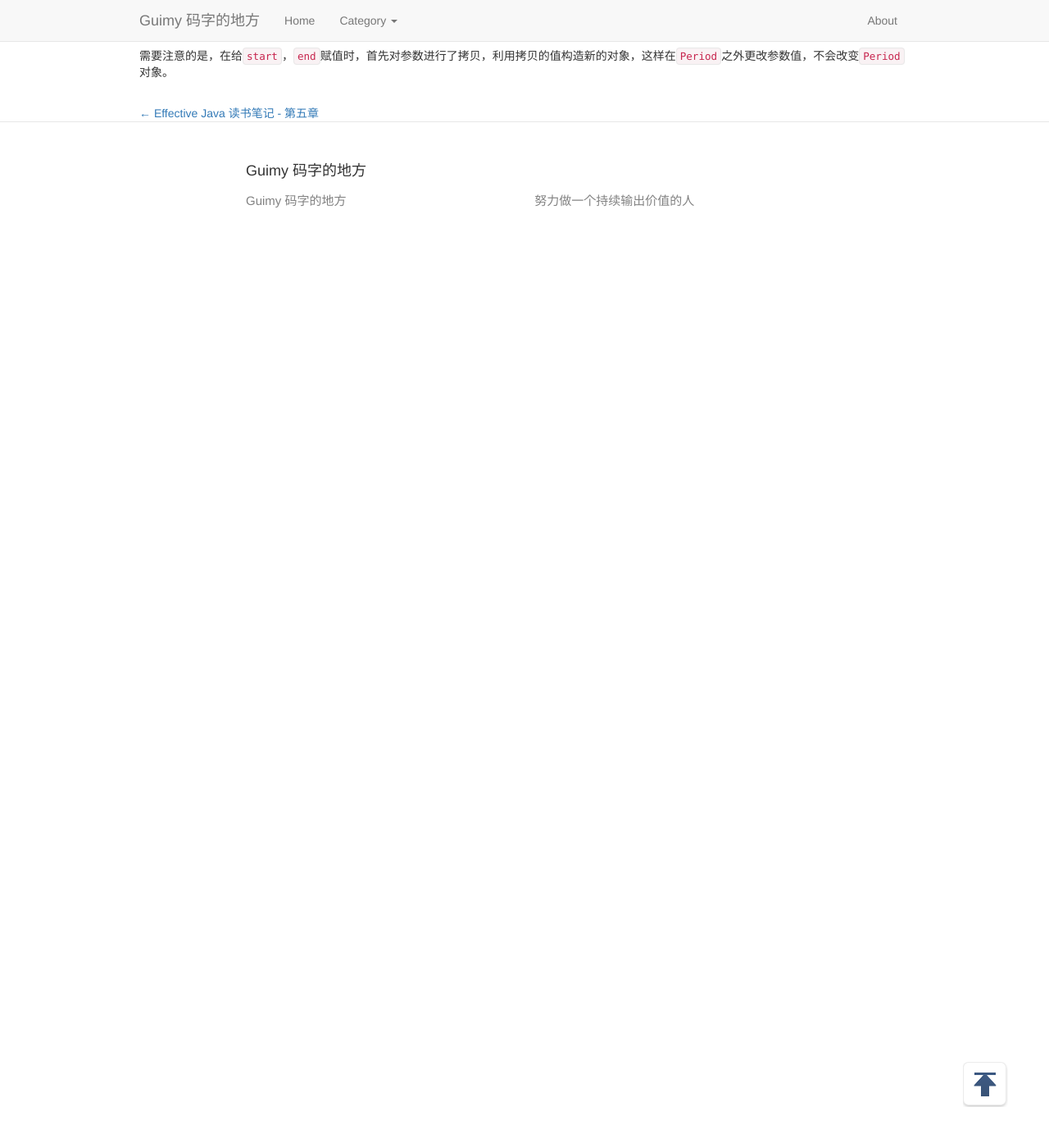
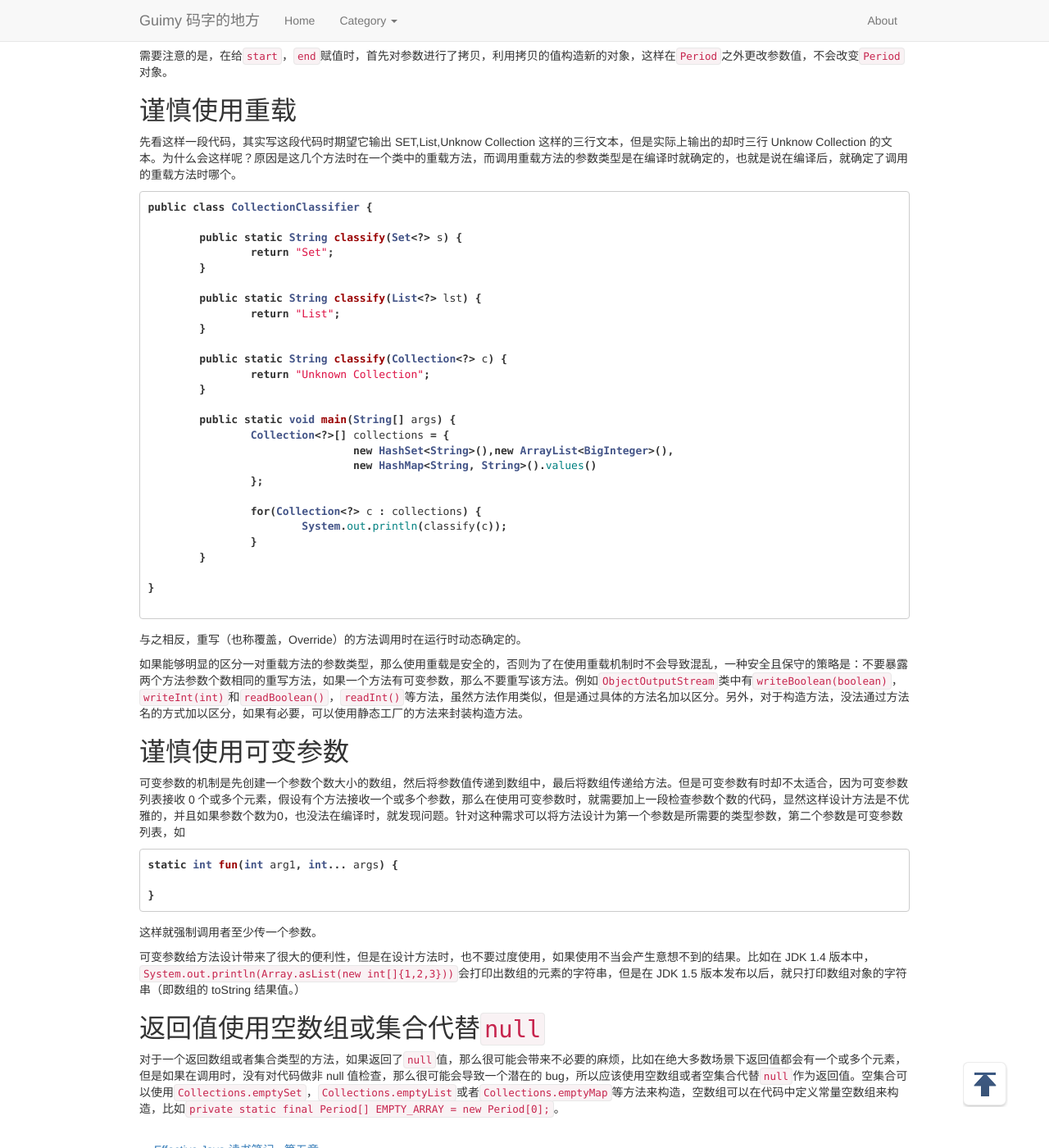
Before and after one commit to guimingyue/guimingyue.github.io, a Jekyll site: the page built from _posts/2017-06-10-ej-ch7.md, in a window 1280 px wide and 1400 px high, scrolled down 1828 px. Shown: the whole window at 82% size. Built offline with Jekyll 4.4.1, drawn with Linux system fonts in a browser that asks for light colours; comment, search, counter and statistics services are not loaded; before the commit the page ends 2168 px from its top, so only the background shows below that.

Commit message:
add content for use overload and var args

````diff
--- a/_posts/2017-06-10-ej-ch7.md
+++ b/_posts/2017-06-10-ej-ch7.md
@@ -92,3 +92,56 @@ public Period(Date start, Date end) {
 ```
 
 需要注意的是，在给`start`，`end`赋值时，首先对参数进行了拷贝，利用拷贝的值构造新的对象，这样在`Period`之外更改参数值，不会改变`Period`对象。
+
+## 谨慎使用重载
+
+先看这样一段代码，其实写这段代码时期望它输出 SET,List,Unknow Collection 这样的三行文本，但是实际上输出的却时三行 Unknow Collection 的文本。为什么会这样呢？原因是这几个方法时在一个类中的重载方法，而调用重载方法的参数类型是在编译时就确定的，也就是说在编译后，就确定了调用的重载方法时哪个。
+```java
+public class CollectionClassifier {
+
+	public static String classify(Set<?> s) {
+		return "Set";
+	}
+
+	public static String classify(List<?> lst) {
+		return "List";
+	}
+
+	public static String classify(Collection<?> c) {
+		return "Unknown Collection";
+	}
+
+	public static void main(String[] args) {
+		Collection<?>[] collections = {
+				new HashSet<String>(),new ArrayList<BigInteger>(),
+				new HashMap<String, String>().values()
+		};
+
+		for(Collection<?> c : collections) {
+			System.out.println(classify(c));
+		}
+	}
+
+}
+
+```
+
+与之相反，重写（也称覆盖，Override）的方法调用时在运行时动态确定的。
+
+如果能够明显的区分一对重载方法的参数类型，那么使用重载是安全的，否则为了在使用重载机制时不会导致混乱，一种安全且保守的策略是：不要暴露两个方法参数个数相同的重写方法，如果一个方法有可变参数，那么不要重写该方法。例如`ObjectOutputStream`类中有`writeBoolean(boolean)`，`writeInt(int)`和`readBoolean()`，`readInt()`等方法，虽然方法作用类似，但是通过具体的方法名加以区分。另外，对于构造方法，没法通过方法名的方式加以区分，如果有必要，可以使用静态工厂的方法来封装构造方法。
+
+## 谨慎使用可变参数
+
+可变参数的机制是先创建一个参数个数大小的数组，然后将参数值传递到数组中，最后将数组传递给方法。但是可变参数有时却不太适合，因为可变参数列表接收 0 个或多个元素，假设有个方法接收一个或多个参数，那么在使用可变参数时，就需要加上一段检查参数个数的代码，显然这样设计方法是不优雅的，并且如果参数个数为0，也没法在编译时，就发现问题。针对这种需求可以将方法设计为第一个参数是所需要的类型参数，第二个参数是可变参数列表，如
+```java
+static int fun(int arg1, int... args) {
+
+}
+```
+这样就强制调用者至少传一个参数。
+
+可变参数给方法设计带来了很大的便利性，但是在设计方法时，也不要过度使用，如果使用不当会产生意想不到的结果。比如在 JDK 1.4 版本中，`System.out.println(Array.asList(new int[]{1,2,3}))`会打印出数组的元素的字符串，但是在 JDK 1.5 版本发布以后，就只打印数组对象的字符串（即数组的 toString 结果值。）
+
+## 返回值使用空数组或集合代替`null`
+
+对于一个返回数组或者集合类型的方法，如果返回了`null`值，那么很可能会带来不必要的麻烦，比如在绝大多数场景下返回值都会有一个或多个元素，但是如果在调用时，没有对代码做非 null 值检查，那么很可能会导致一个潜在的 bug，所以应该使用空数组或者空集合代替`null`作为返回值。空集合可以使用`Collections.emptySet`，`Collections.emptyList`或者`Collections.emptyMap`等方法来构造，空数组可以在代码中定义常量空数组来构造，比如`private static final Period[] EMPTY_ARRAY = new Period[0];`。
````
